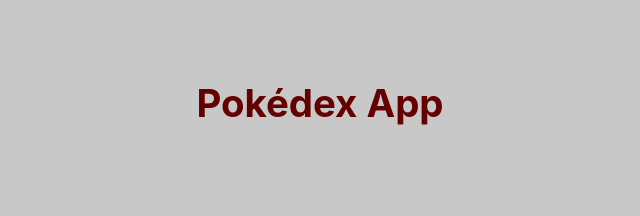
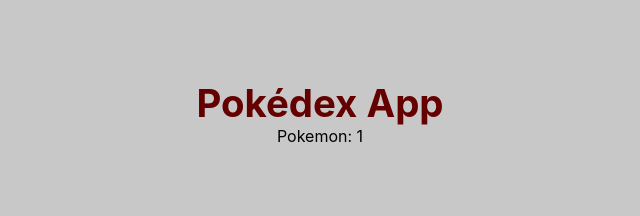
Before and after one commit to Newtonian1/reactdex, a React (Create React App) app: page /pokemon/1 in a window 1280 px wide. Before the commit this address had no page. Shown: the top 216 px of the page, without its empty margins (320-960 px from the left). Built offline with nearby package versions, Linux system fonts and the light colour scheme.

Commit message:
clicking on search results now routes to url for specific pokemon species

```diff
--- a/src/App.css
+++ b/src/App.css
@@ -1,5 +1,6 @@
 .App {
   height: 100vh;
+  padding-top: 10vh;
   background-color: rgb(200, 200, 200);
   text-align: center;
 }
@@ -7,5 +8,6 @@
 #site-title {
   font-size: 2.4rem;
   color: rgb(100, 0, 0);
-  padding-top: 10vh;
+  font-weight: 700;
+  text-decoration: none;
 }
--- a/src/App.tsx
+++ b/src/App.tsx
@@ -8,10 +8,10 @@
   return (
     <BrowserRouter>
       <div className="App">
-        <h1 id="site-title">Pokédex App</h1>
+        <Link to="/" id="site-title">Pokédex App</Link>
         <Routes>
           <Route path="/" element={<Search/>}/>
-          <Route path="/pokemon/" element={<PokemonPage/>}/>
+          <Route path="pokemon/:name" element={<PokemonPage/>}/>
         </Routes>
       </div>
     </BrowserRouter>
--- a/src/components/PokemonPage.tsx
+++ b/src/components/PokemonPage.tsx
@@ -1,9 +1,12 @@
 import React, {useState} from 'react';
+import { useParams } from 'react-router-dom';
 
 export const PokemonPage = () => {
+    const name: any = useParams();
+
     return (
         <div>
-            <p>Pokemon</p>
+            <p>{ "Pokemon: " + name.name}</p>
         </div>
     )
 }
--- a/src/components/SearchResults.css
+++ b/src/components/SearchResults.css
@@ -13,6 +13,7 @@
     padding: 2px 0 4px 6px;
     font-weight: 500;
     color: rgb(100, 0, 0);
+    text-decoration: none;
 }
 
 .search-result:hover {
--- a/src/components/SearchResults.tsx
+++ b/src/components/SearchResults.tsx
@@ -1,5 +1,6 @@
 import React, {useState} from "react";
 import "./SearchResults.css"
+import { Link } from 'react-router-dom';
 
 export const SearchResults = ({results}: any) => {
 
@@ -38,7 +39,7 @@
     return (
     <div className="results">
         {results.map((result: any, id: number) => {
-            return <div className="search-result" key={id}>{formatName(result.name)}</div>;
+            return <Link to={`/pokemon/${ result.name }`} className="search-result" key={id}>{formatName(result.name)}</Link>;
         })}
     </div>
     )
```
